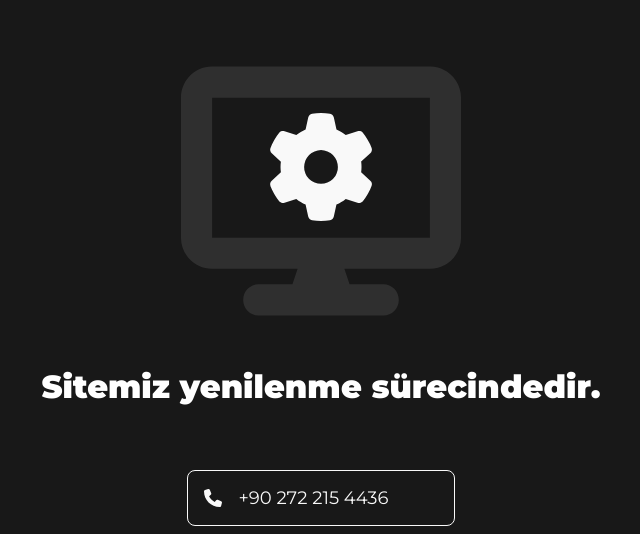
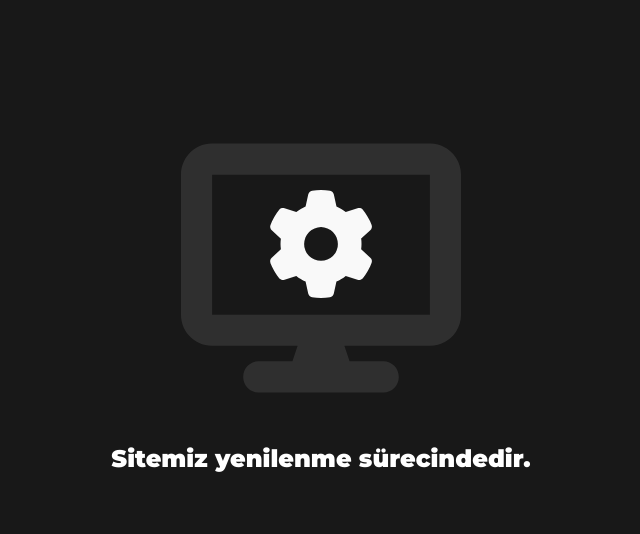
Before and after one commit to Gneissy/serteserdis, a plain HTML site: page index.html in a window 1280 px wide. Shown: the top 534 px of the page, without its empty margins (319-959 px from the left). Drawn offline with Linux system fonts and the light colour scheme; a web font is replaced by a local one.

Commit message:
Fix top padding issue

```diff
--- a/styles.css
+++ b/styles.css
@@ -13,7 +13,8 @@ body {
     align-items: center;
     width: 100%;
     flex-direction: column;
-    height: 90svh;
+    /* height: 90svh; */
+    padding-top: 8rem;
 
     overflow-x: clip;
     font-family: Montserrat, sans-serif;
@@ -59,7 +60,7 @@ body {
 }
 
 .message {
-    font-size: 32px;
+    font-size: 24px;
     font-weight: 700;
     text-align: center;
 }
```
